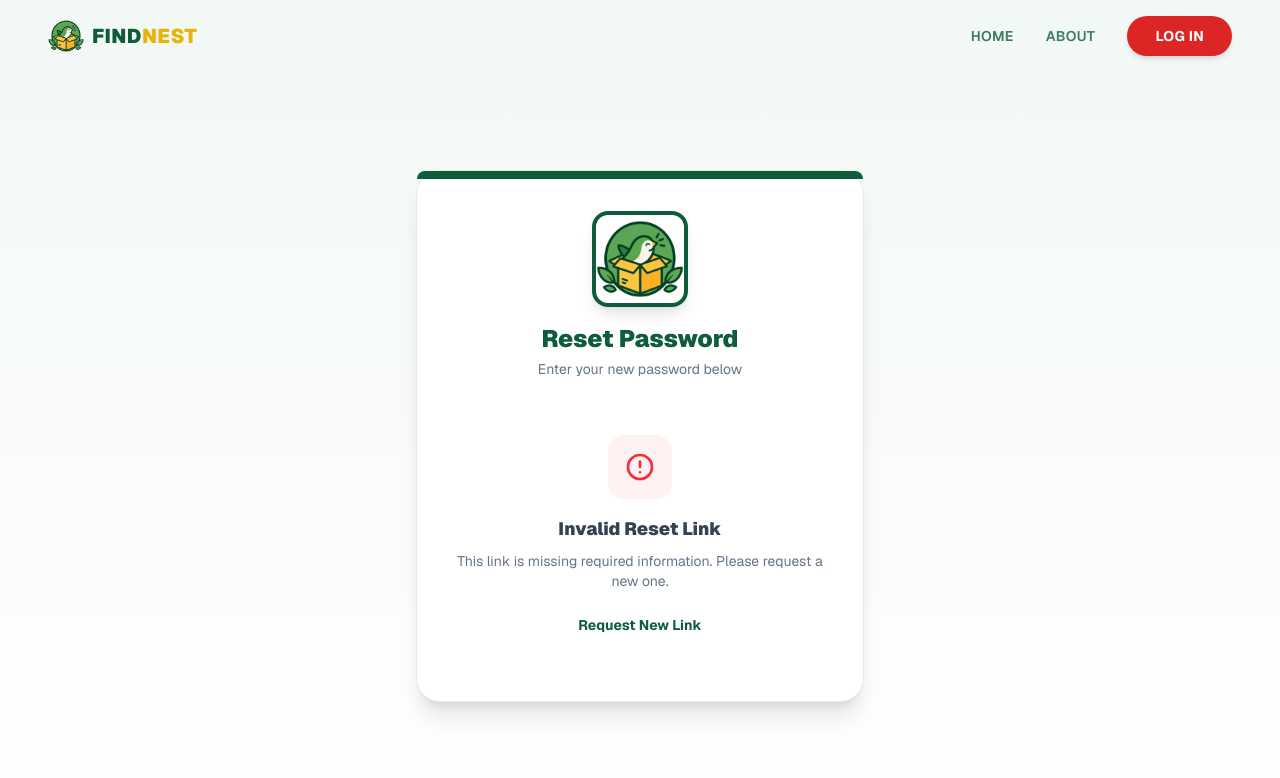
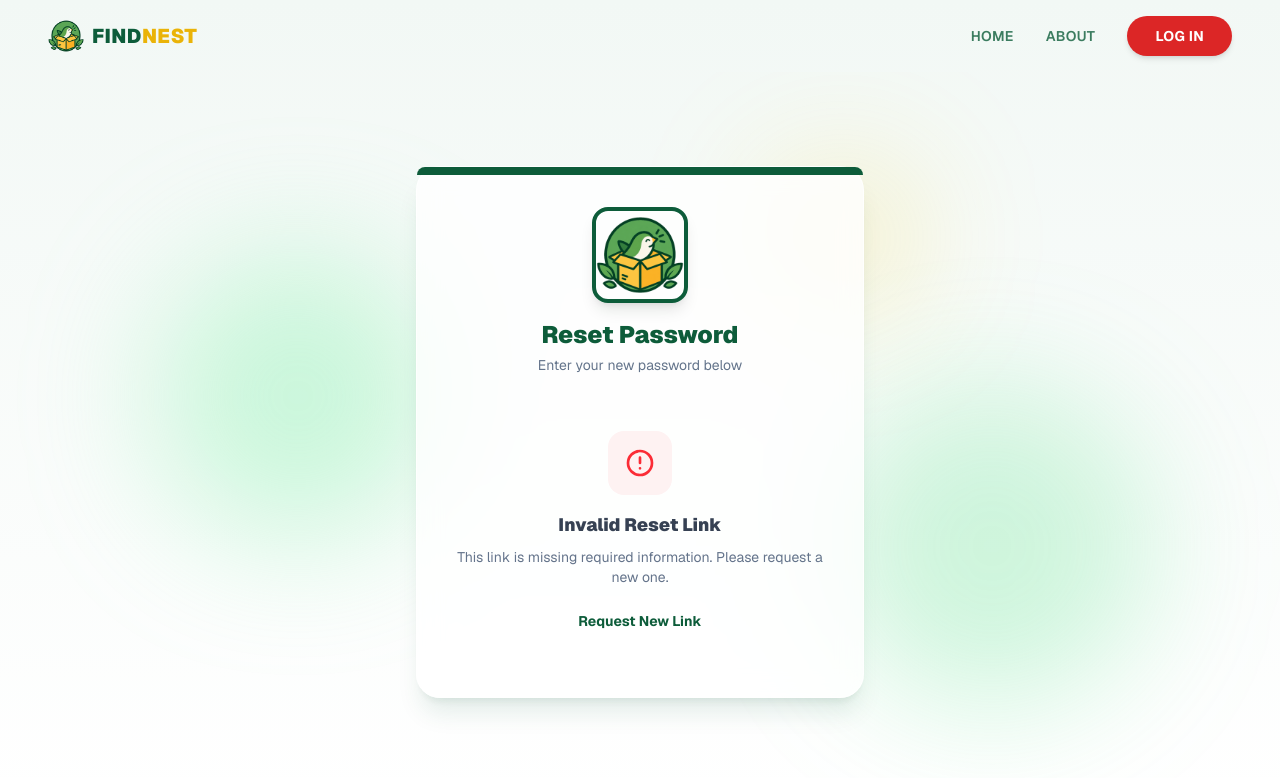
Before and after one commit to joshuabarot24-jpg/Findnest-web, a Next.js app: page /reset-password in a window 1280 px wide. Shown: the top 778 px of the page. Built offline with nearby package versions, Linux system fonts and the light colour scheme; no server answers.

Commit message:
Reset password: centered frosted-glass card

```diff
--- a/src/app/reset-password/page.tsx
+++ b/src/app/reset-password/page.tsx
@@ -85,8 +85,15 @@ function ResetPasswordForm() {
       </header>
 
       {/* Card */}
-      <section className="flex-1 flex items-center justify-center px-4 py-8 sm:py-12">
-        <div className="relative bg-white rounded-3xl shadow-xl border border-[#E2EFE9] w-full max-w-md p-8 sm:p-10">
+      <section className="relative flex items-center justify-center min-h-[calc(100vh-80px)] w-full px-4 py-8 overflow-hidden">
+        {/* Soft shapes behind the card, so the frosted glass has something to blur */}
+        <div aria-hidden="true" className="pointer-events-none absolute inset-0">
+          <div className="absolute top-1/4 left-[12%] w-72 h-72 rounded-full bg-[#86EFAC]/40 blur-3xl"></div>
+          <div className="absolute bottom-[12%] right-[10%] w-80 h-80 rounded-full bg-[#4ADE80]/25 blur-3xl"></div>
+          <div className="absolute top-[12%] right-[28%] w-40 h-40 rounded-full bg-[#FACC15]/20 blur-3xl"></div>
+        </div>
+
+        <div className="relative bg-white/80 backdrop-blur-md rounded-3xl shadow-xl shadow-[#0D5C3A]/10 border border-white/70 w-full max-w-md p-8 sm:p-10">
           <div className="absolute top-0 left-0 right-0 h-2 bg-[#0D5C3A] rounded-t-3xl"></div>
 
           <div className="flex flex-col items-center mb-8">
```
